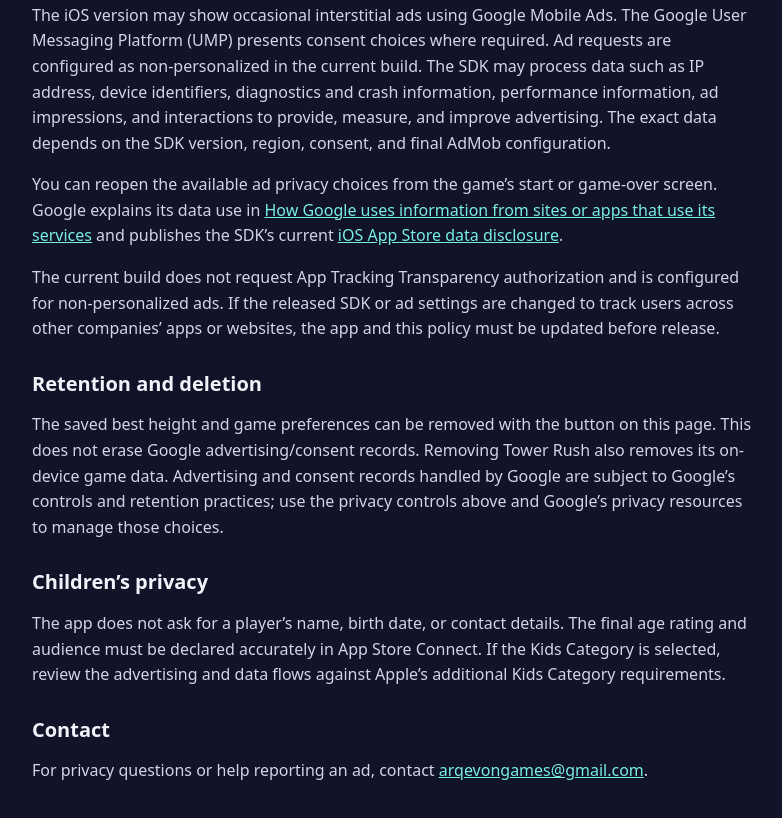
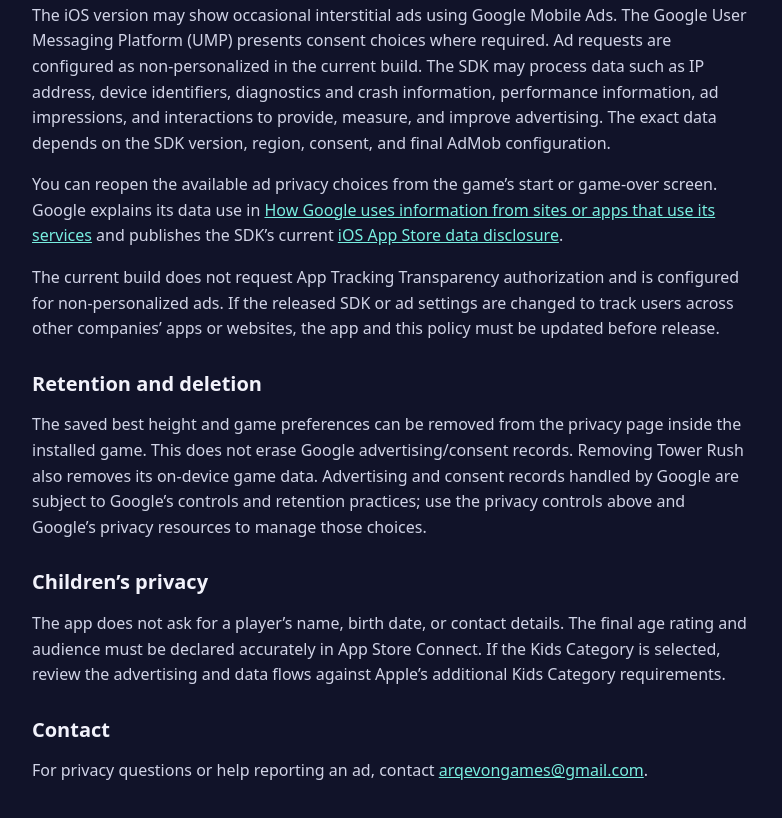
Before and after one commit to KeremKyk/tower-rush-privacy, a plain HTML site: page index.html in a window 1280 px wide. Shown: the part 574-1392 px from the top of the page, without its empty margins (248-1030 px from the left). Drawn offline with Linux system fonts and the light colour scheme.

Commit message:
Clarify in-app data deletion location

```diff
--- a/index.html
+++ b/index.html
@@ -31,7 +31,7 @@
     <p>The current build does not request App Tracking Transparency authorization and is configured for non-personalized ads. If the released SDK or ad settings are changed to track users across other companies’ apps or websites, the app and this policy must be updated before release.</p>
 
     <h2>Retention and deletion</h2>
-    <p>The saved best height and game preferences can be removed with the button on this page. This does not erase Google advertising/consent records. Removing Tower Rush also removes its on-device game data. Advertising and consent records handled by Google are subject to Google’s controls and retention practices; use the privacy controls above and Google’s privacy resources to manage those choices.</p>
+    <p>The saved best height and game preferences can be removed from the privacy page inside the installed game. This does not erase Google advertising/consent records. Removing Tower Rush also removes its on-device game data. Advertising and consent records handled by Google are subject to Google’s controls and retention practices; use the privacy controls above and Google’s privacy resources to manage those choices.</p>
 
     <h2>Children’s privacy</h2>
     <p>The app does not ask for a player’s name, birth date, or contact details. The final age rating and audience must be declared accurately in App Store Connect. If the Kids Category is selected, review the advertising and data flows against Apple’s additional Kids Category requirements.</p>
```
